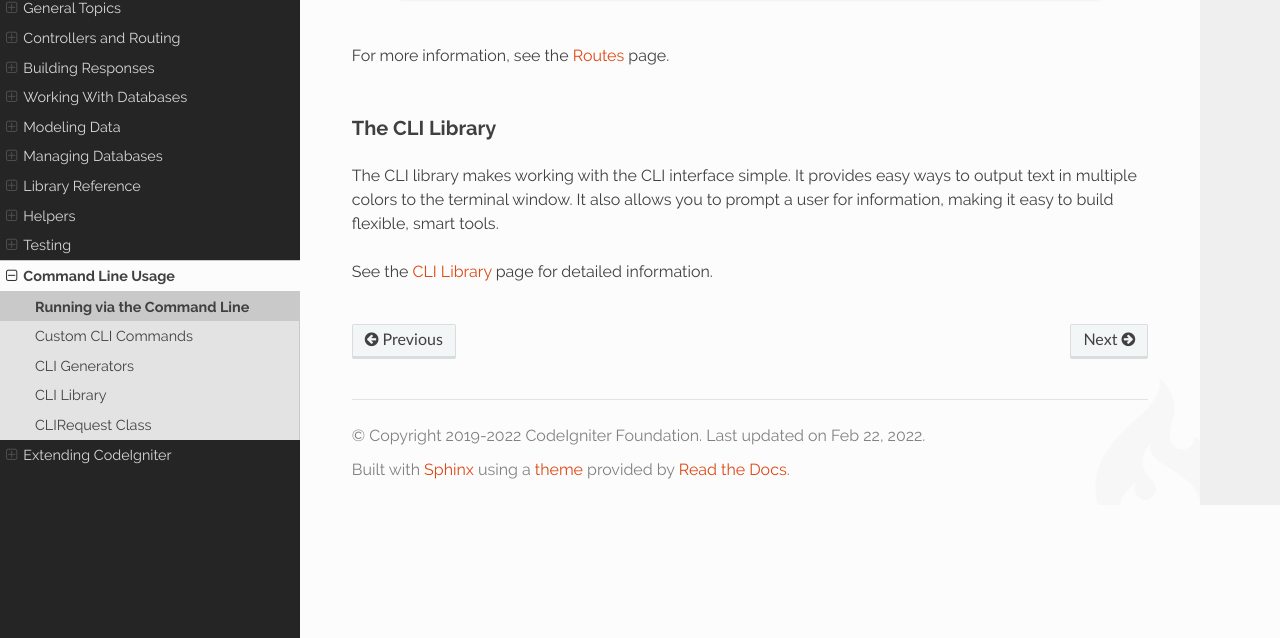
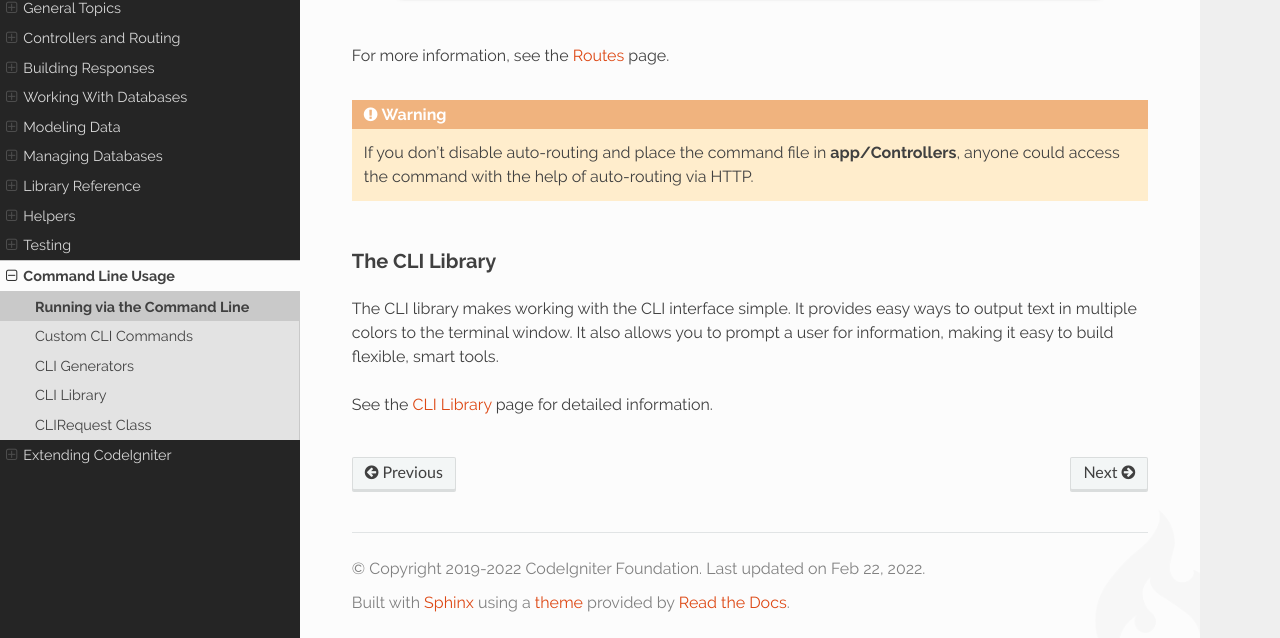
Before and after one commit to NEKOGET/ci4_user_guide_src, a Sphinx documentation site: the page built from source/cli/cli.rst, in a window 1280 px wide and 900 px high, scrolled down 2000 px, cut to the strip 262-900 px from the top of the window. Built offline with Sphinx 7.4.7 and the Read the Docs theme 2.0.0, drawn with Linux system fonts in a browser that asks for light colours; cross-references to code outside the pages are shown as plain code.

Commit message:
docs: add warning about auto-routing

```diff
--- a/source/cli/cli.rst
+++ b/source/cli/cli.rst
@@ -89,6 +89,9 @@ works exactly like a normal route definition:
 
 For more information, see the :ref:`Routes <command-line-only-routes>` page.
 
+.. warning:: If you don't disable auto-routing and place the command file in **app/Controllers**,
+    anyone could access the command with the help of auto-routing via HTTP.
+
 The CLI Library
 ---------------
 
--- a/source/incoming/routing.rst
+++ b/source/incoming/routing.rst
@@ -348,6 +348,9 @@ available from the command line:
 .. literalinclude:: routing/028.php
    :lines: 2-
 
+.. warning:: If you don't disable auto-routing and place the command file in **app/Controllers**,
+    anyone could access the command with the help of auto-routing via HTTP.
+
 Global Options
 ==============
 
```
